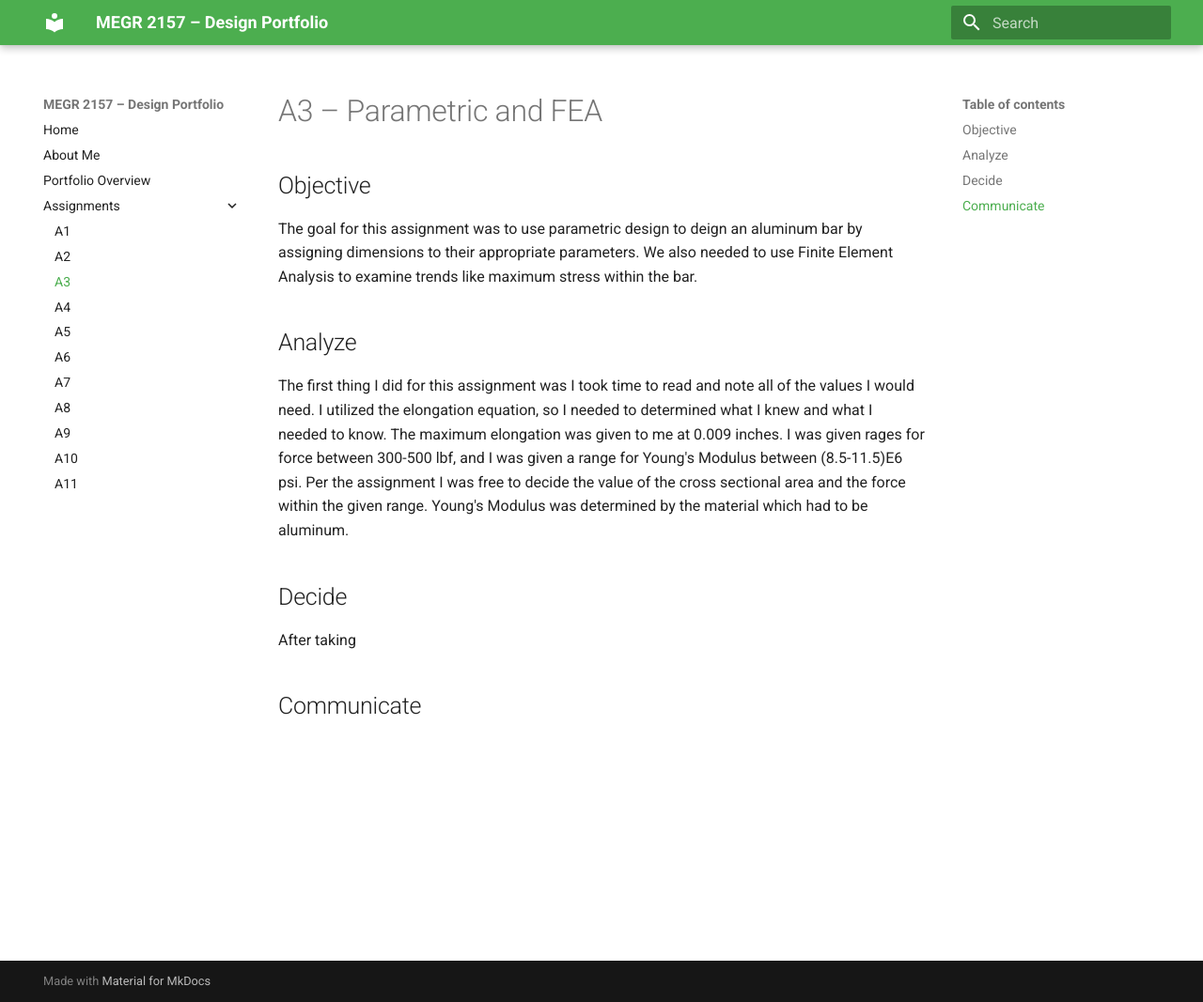
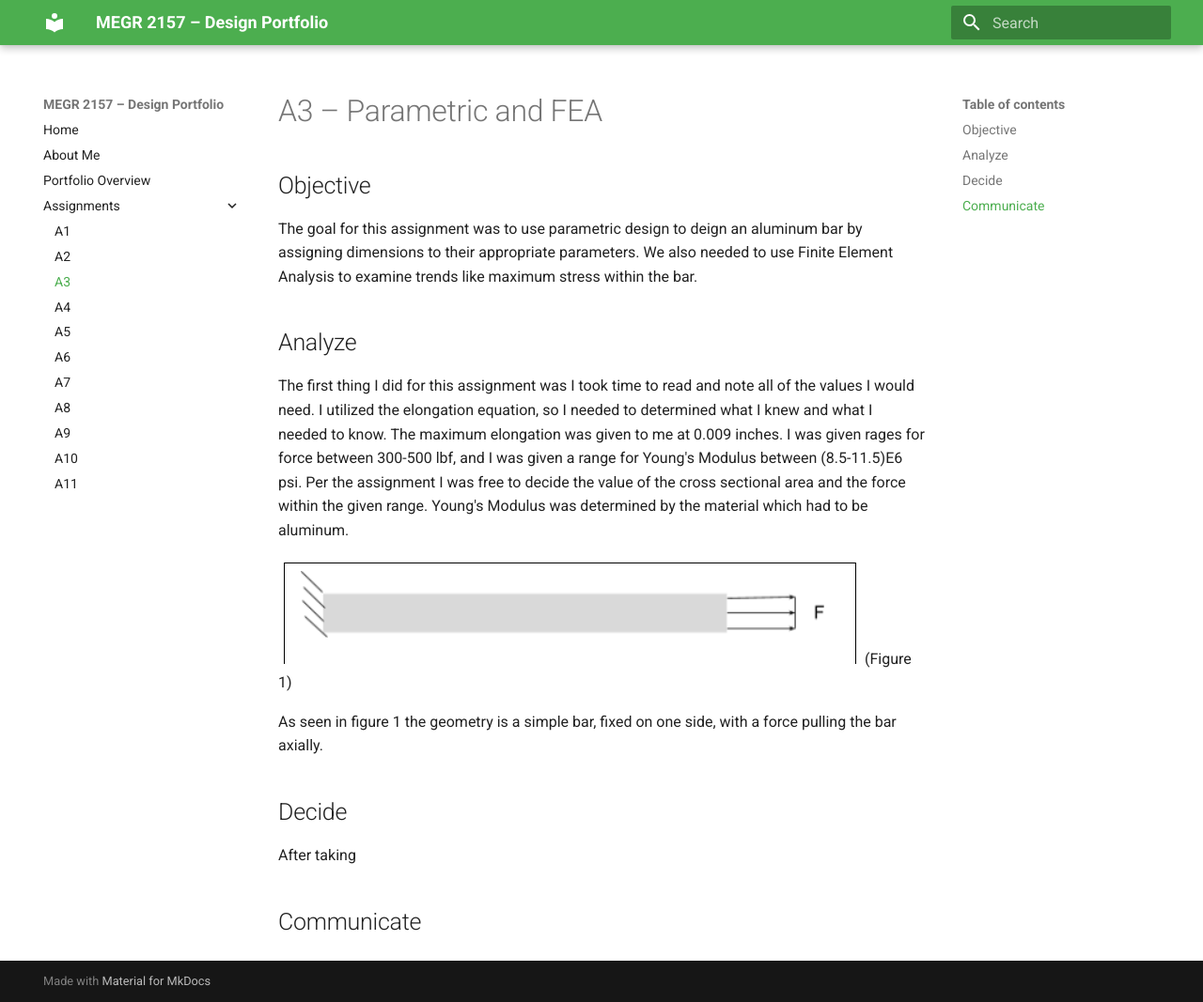
Before and after one commit to JacobShaver/design-projects-portfolio, an MkDocs documentation site: the page built from docs/assignments/A03/index.md, in a window 1280 px wide and 1067 px high. Shown: the whole window at 94% size. Built offline with MkDocs 1.6.1 and Material for MkDocs 9.7.7, drawn with Linux system fonts in a browser that asks for light colours.

Commit message:
Update index.md

```diff
--- a/docs/assignments/A03/index.md
+++ b/docs/assignments/A03/index.md
@@ -6,6 +6,11 @@ The goal for this assignment was to use parametric design to deign an aluminum b
 ## Analyze
 The first thing I did for this assignment was I took time to read and note all of the values I would need. I utilized the elongation equation, so I needed to determined what I knew and what I needed to know. The maximum elongation was given to me at 0.009 inches. I was given rages for force between 300-500 lbf, and I was given a range for Young's Modulus between (8.5-11.5)E6 psi. Per the assignment I was free to decide the value of the cross sectional area and the force within the given range. Young's Modulus was determined by the material which had to be aluminum.
 
+![Alt text](Bar_Sketch.png)
+(Figure 1)
+
+As seen in figure 1 the geometry is a simple bar, fixed on one side, with a force pulling the bar axially.
+
 ## Decide
 After taking
 
```
